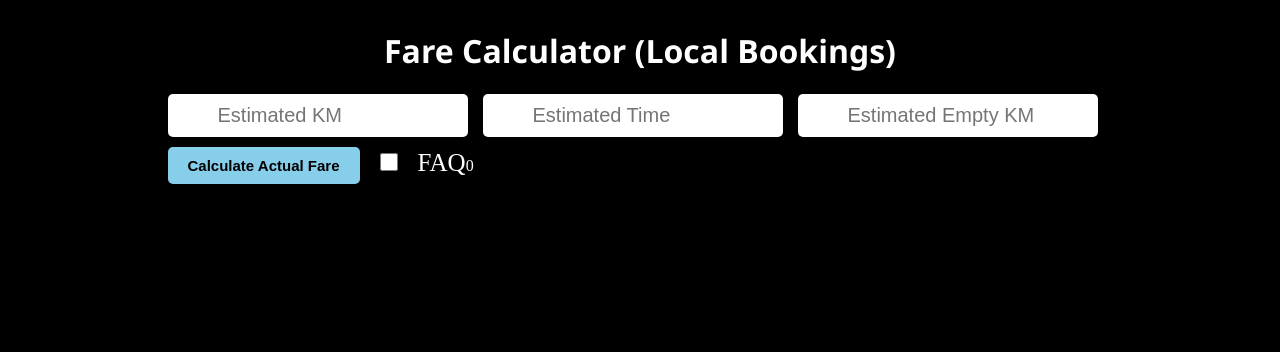
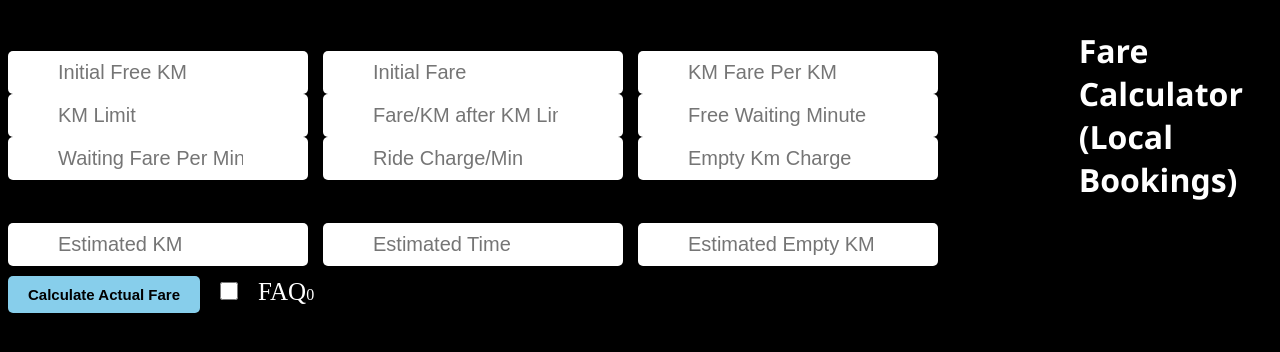
Before and after one commit to arun8270/farecalculator, a React (Vite) app: page / in a window 1280 px wide. Shown: the top 352 px of the page. Built offline with nearby package versions, Linux system fonts and the light colour scheme.

Commit message:
Trip Fare slot

```diff
--- /dev/null
+++ b/src/Karur.jsx
@@ -0,0 +1,21 @@
+import React from "react";
+ function KarurSlot(){
+    return(
+        <>
+        <form>
+            <div className="slotinput-container">
+            <input type="number" placeholder="Initial Free KM"/>
+            <input type="number" placeholder="Initial Fare"/>
+            <input type="number" placeholder="KM Fare Per KM"/>
+            <input type="number" placeholder="KM Limit"/>
+            <input type="number" placeholder="Fare/KM after KM Limit"/>
+            <input type="number" placeholder="Free Waiting Minute"/>
+            <input type="number" placeholder="Waiting Fare Per Minute"/>
+            <input type="number" placeholder="Ride Charge/Min"/>
+            <input type="number" placeholder="Empty Km Charge"/>
+            </div>
+        </form>
+        </>
+    )
+}
+export default KarurSlot;
--- a/src/main.jsx
+++ b/src/main.jsx
@@ -2,6 +2,7 @@ import {React, useState, useEffect} from 'react';
 import ReactDOM from 'react-dom/client';
 import App from './App.jsx';
 import './index.css';
+import KarurSlot from './Karur.jsx';
 
 let totalFare, grandtotal, dynamicTotal, flexibleFareTotal = 0, flexiFareGrandTotal, peakTotal = 0, kmFareTotal, peakGrandTotal, surgeTotal;
 function FareCalculate() {
@@ -147,6 +148,7 @@ function actualFareCalculate(){
 
  <>
  <div className='header'>
+  <KarurSlot/>
  <h1> Fare Calculator (Local Bookings)</h1>
  </div>
      <div className='input-container'>
```
